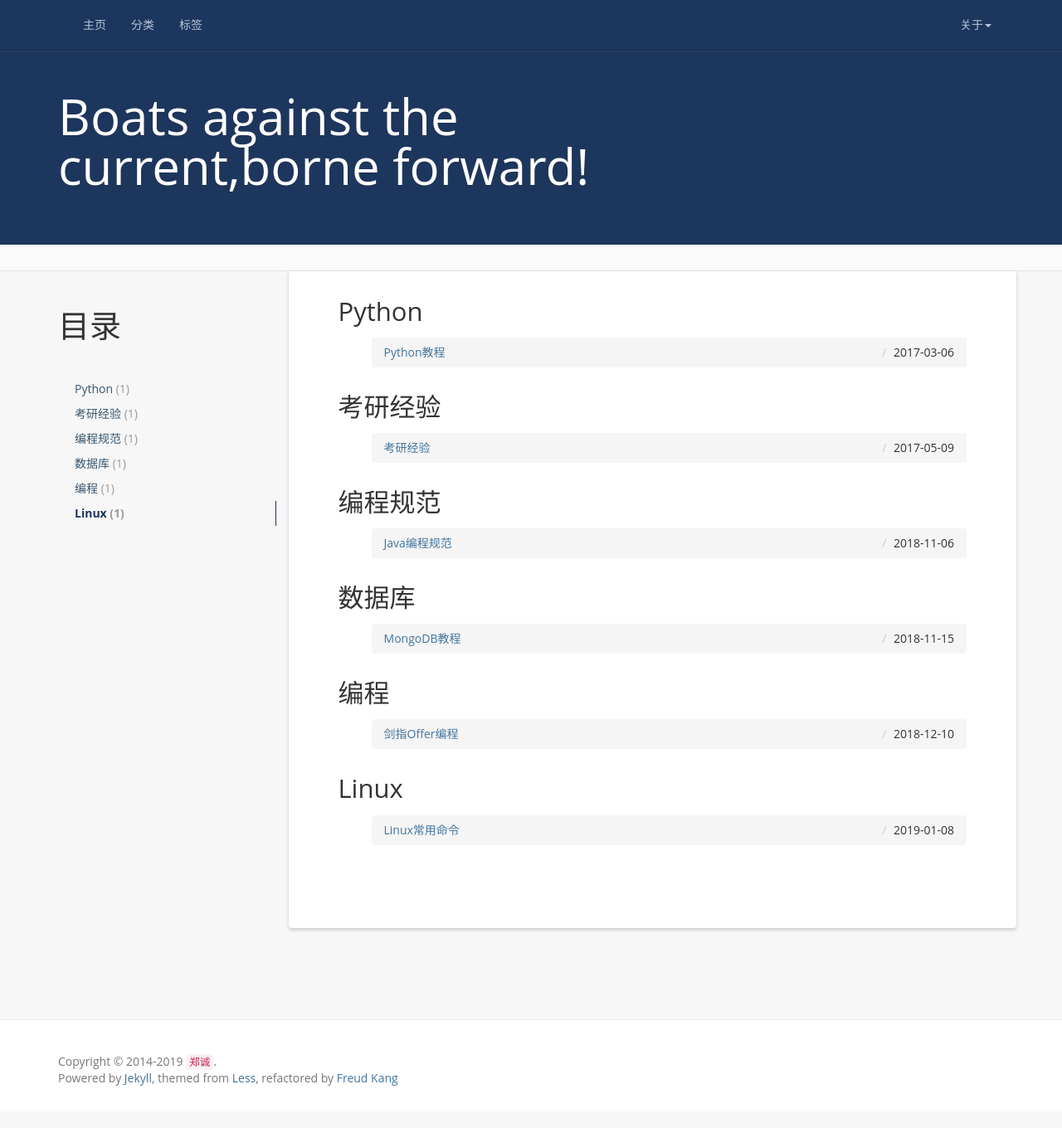
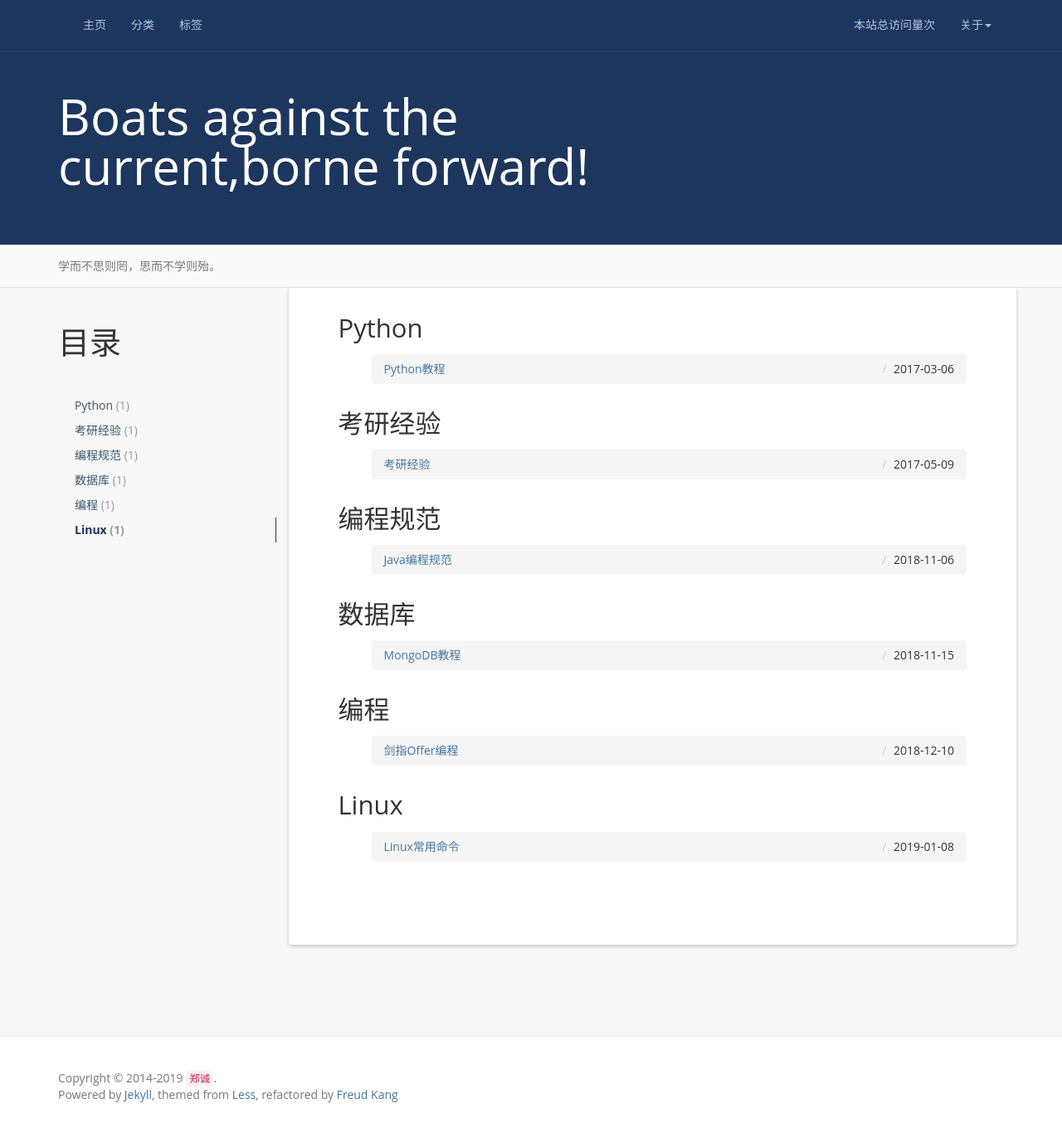
Before and after one commit to zhengchengyy/blog, a Jekyll site: the page built from tag/index.html, in a window 1280 px wide and 1360 px high. Shown: the whole window at 83% size. Built offline with Jekyll 4.4.1, drawn with Linux system fonts in a browser that asks for light colours; nearby versions of some CDN libraries; comment, search, counter and statistics services are not loaded.

Commit message:
modify configuration

```diff
--- a/_config.yml
+++ b/_config.yml
@@ -6,10 +6,10 @@ url: http://zhengchengyy.github.io
 resume_site: https://zhengchengyy.github.io/blog
 github: https://github.com/zhengchengyy
 baseurl: /blog
-description: #
-meta_description: #
+description: Actually, less is more!
+meta_description: 郑诚;个人博客;学而不思则罔;思而不学则殆;生命不止;折腾不休
 motto: Boats against the current,borne forward!
-banner: #
+banner: 学而不思则罔，思而不学则殆。
 
 #permalink: /:categories/:year/:month/:day/:title/
 permalink: /:year/:month/:day/:title/
--- a/_includes/header.html
+++ b/_includes/header.html
@@ -20,6 +20,9 @@
         </li>
       </ul>
       <ul class="nav navbar-nav navbar-right">
+        <li>
+            <a><span id="busuanzi_container_site_pv">本站总访问量<span id="busuanzi_value_site_pv"></span>次</span></a>
+        </li>
         <li class="dropdown">
           <a href="#" class="dropdown-toggle" data-toggle="dropdown">关于<b class="caret"></b></a>
           <ul class="dropdown-menu">
```
